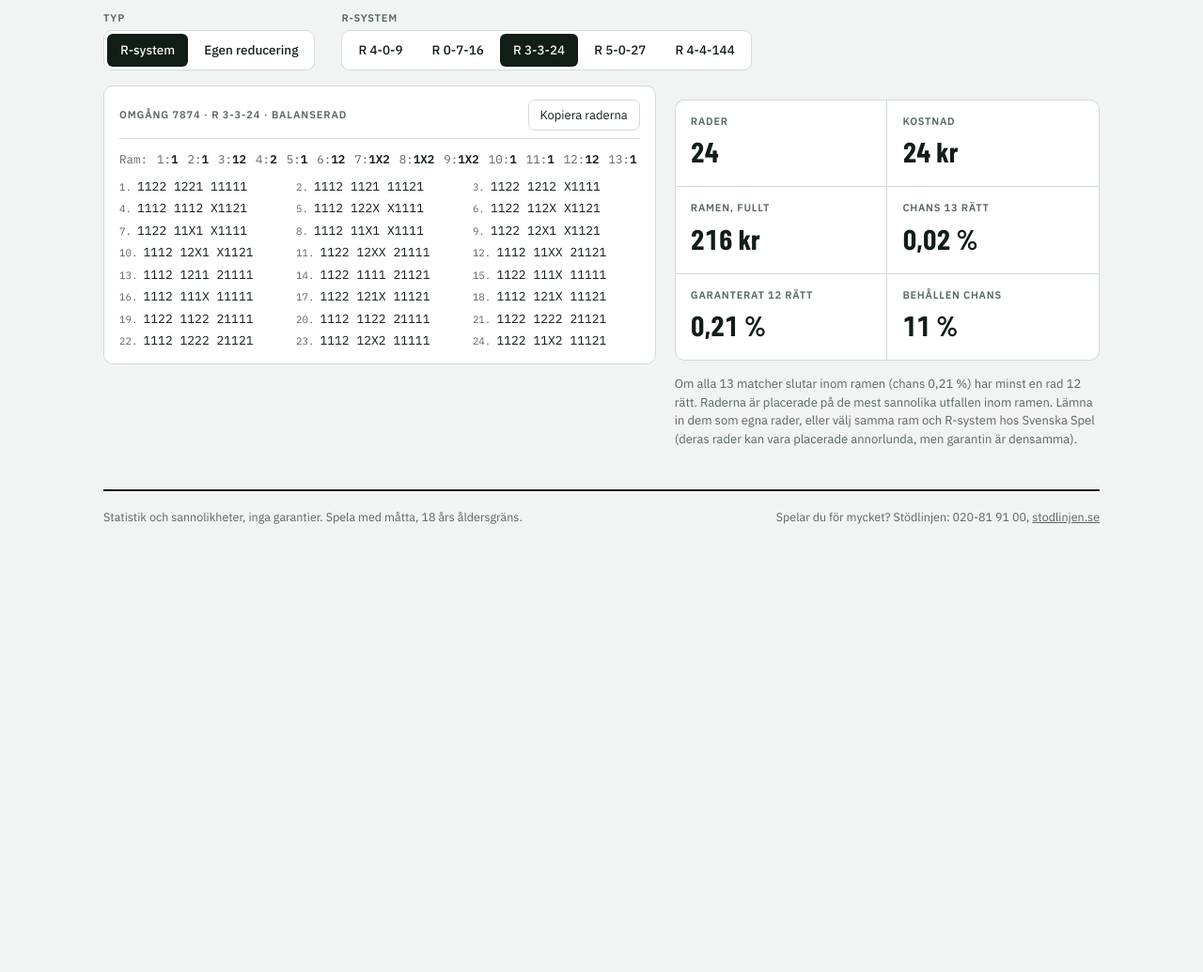
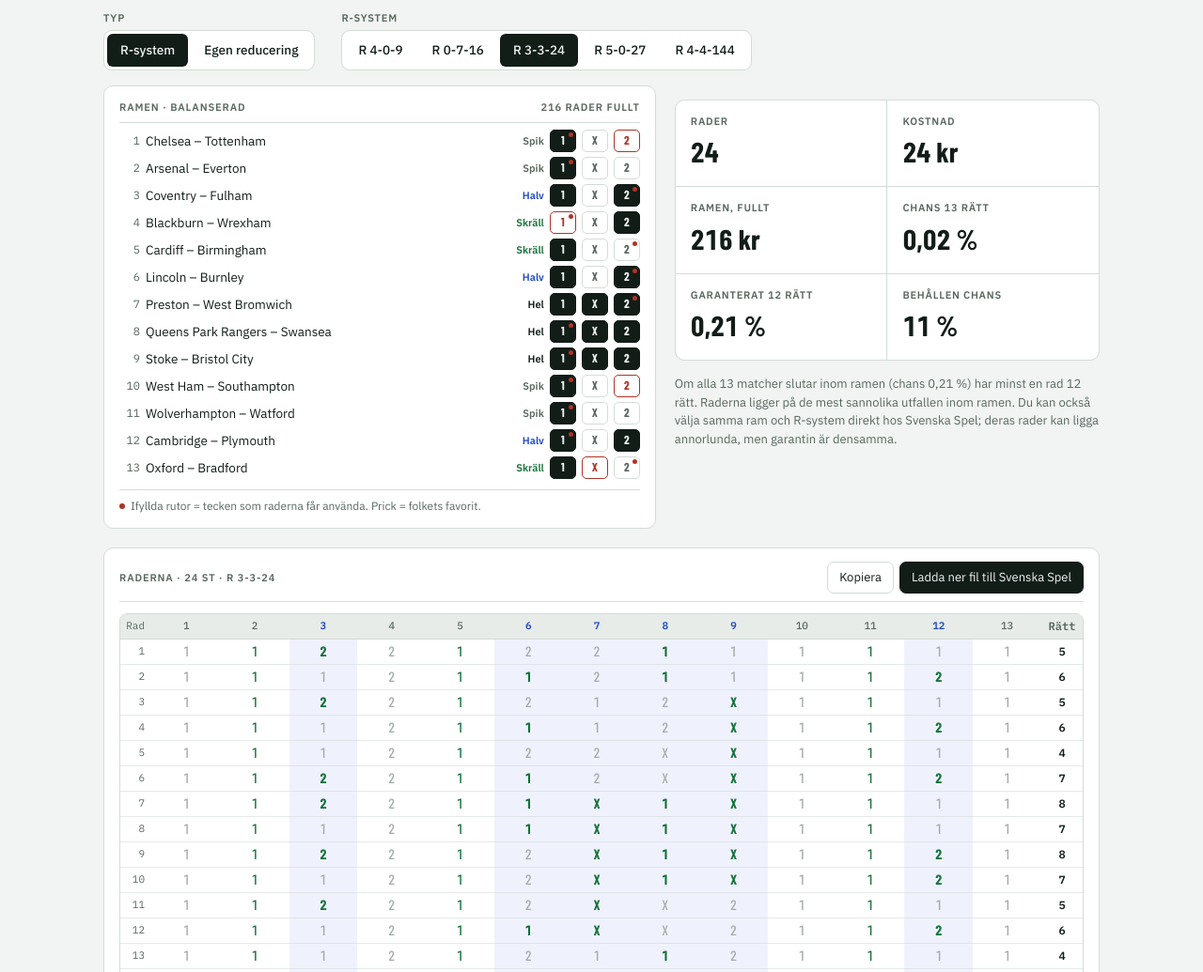
Before and after one commit to beerbear78/understreck, a plain HTML site: page site/index.html in a window 1280 px wide. Shown: the part 3480-4515 px from the top of the page at 94% size. Before the commit the page ends 4104 px from the top, so only its background shows below. Drawn offline with nearby package versions, Linux system fonts and the light colour scheme.

Commit message:
Reducerat system: ramen som kupong, raderna som tabell och fil till Svenska Spel
Co-Authored-By: Claude Opus 5.5 <noreply@anthropic.com>

```diff
--- a/site/index.html
+++ b/site/index.html
@@ -248,14 +248,28 @@ section{margin-top:40px}
 .red-filters .mm{display:flex;align-items:center;gap:6px;font-size:13px;color:var(--muted);text-transform:none;letter-spacing:0;font-weight:400}
 .red-filters input{width:56px;font:inherit;font-family:var(--font-mono);font-size:14px;padding:6px 8px;border:1px solid var(--line);border-radius:6px;background:var(--surface);color:var(--ink)}
 .red-filters input.wide{width:100px}
-.red-box{background:var(--surface);border:1px solid var(--line);border-radius:var(--radius);padding:14px 16px;display:grid;gap:10px;min-width:0}
-.red-rows{display:grid;grid-template-columns:repeat(auto-fill,minmax(150px,1fr));gap:4px 14px;max-height:340px;overflow:auto;font-family:var(--font-mono);font-size:13px;font-variant-numeric:tabular-nums;padding-right:4px}
-.red-rows span{white-space:nowrap}
-.red-rows small{color:var(--muted);margin-right:6px}
-.red-rows .w{color:var(--good);font-weight:600}
-.red-frame{display:flex;flex-wrap:wrap;gap:4px 10px;font-family:var(--font-mono);font-size:12.5px;color:var(--muted)}
-.red-frame b{color:var(--ink)}
+.red-box{margin-top:20px;background:var(--surface);border:1px solid var(--line);border-radius:var(--radius);padding:14px 16px;display:grid;gap:10px;min-width:0}
+.red-btns{display:flex;flex-wrap:wrap;gap:6px}
+.btn.primary{background:var(--ink);border-color:var(--ink);color:var(--bg)}
+.btn.primary:hover{background:var(--ink);opacity:.85}
+.rm-wrap{max-height:440px;overflow:auto;border:1px solid var(--line);border-radius:8px}
+.rm{border-collapse:separate;border-spacing:0;width:100%;font-variant-numeric:tabular-nums}
+.rm th,.rm td{padding:0;height:27px;min-width:22px;text-align:center}
+.rm thead th{position:sticky;top:0;z-index:1;background:var(--surface-2);font-family:var(--font-mono);font-size:11px;font-weight:500;color:var(--muted);border-bottom:1px solid var(--line)}
+.rm thead th.g{color:var(--accent);font-weight:600}
+.rm td{font-family:var(--font-display);font-weight:700;font-size:15px;border-bottom:1px solid color-mix(in srgb,var(--line) 60%,transparent)}
+.rm td.s{color:color-mix(in srgb,var(--muted) 55%,var(--surface));font-weight:500}
+.rm td.g{background:color-mix(in srgb,var(--accent-soft) 55%,var(--surface))}
+.rm td.ok{color:var(--good)}
+.rm td.no{color:color-mix(in srgb,var(--muted) 55%,var(--surface));font-weight:500}
+.rm .rn{width:34px;padding-right:8px;text-align:right;font-family:var(--font-mono);font-size:11px;font-weight:400;color:var(--muted)}
+.rm .rt{width:44px;font-family:var(--font-mono);font-size:12px;font-weight:600}
+.rm tr.win td.rt{color:var(--good)}
+.rm tbody tr:last-child td{border-bottom:0}
+@media (max-width:480px){.red-box{padding:12px}.rm th,.rm td{min-width:20px}.rm .rn{width:26px;padding-right:5px}}
 .red-empty{margin:0;font-size:13.5px;color:var(--muted)}
+.red-foot{margin:0;font-size:12.5px;color:var(--muted);display:grid;gap:4px}
+.red-foot b{color:var(--ink);font-weight:600}
 .sum-sub{font-family:var(--font-body);font-size:13px;font-weight:500;color:var(--muted)}
 
 /* Metod */
@@ -357,12 +371,13 @@ footer a{color:inherit}
       <label>Behåll högst<span class="mm"><input id="red-max" class="wide" type="number" min="0" inputmode="numeric" placeholder="alla"> mest sannolika rader</span></label>
     </div>
     <div class="sys">
-      <div class="red-box" id="red-box"></div>
+      <div class="mini" id="red-frame"></div>
       <div>
         <dl class="sum" id="red-sum"></dl>
         <p class="sum-note" id="red-note"></p>
       </div>
     </div>
+    <div class="red-box" id="red-box"></div>
     <textarea id="red-text" class="sys-text" readonly hidden aria-label="Det reducerade systemets rader som text"></textarea>
   </section>
 
@@ -373,7 +388,7 @@ footer a{color:inherit}
 </div>
 
 <script src="data.js"></script>
-<script src="rkoder.js"></script>
+<script src="rkoder.js?v=2"></script>
 <script>
 (function(){
   const ROUNDS = (window.STRYK_ROUNDS || []).slice().sort((a,b)=>b.id-a.id);
@@ -829,16 +844,48 @@ footer a{color:inherit}
     }
     const sel = red.frame.sel;
     const p13 = red.rows.reduce((t, row) => t + rowP(an, row), 0);
-    const frameTxt = r.matches.map((m, i) => `<span>${m.n}:<b>${sel[i].map(k => SIGNS[k]).join('')}</b></span>`).join('');
-    const rowsTxt = red.rows.map((row, i) => {
-      const hit = rowIdx && row.every((k, j) => rowIdx[j] === k);
-      const s = row.map(k => SIGNS[k]).join('');
-      return `<span class="${hit ? 'w' : ''}"><small>${i + 1}.</small>${s.slice(0, 4)} ${s.slice(4, 8)} ${s.slice(8)}</span>`;
+    const prof = PROFILES[state.profile] || PROFILES.balans;
+    const KIND = ['', 'Spik', 'Halv', 'Hel'];
+
+    // Ramen som en liten kupong: ifyllda rutor = tecken som raderna får använda.
+    $('#red-frame').innerHTML = `<div class="mini-head"><span class="lbl">Ramen · ${esc(prof.label)}</span><span class="lbl">${red.frameRows.toLocaleString('sv-SE')} rader fullt</span></div>` +
+      r.matches.map((m, i) => {
+        const fav = favOf(an[i]), n = sel[i].length;
+        const tag = red.frame.skrall[i] ? '<span class="kind skrall">Skräll</span>' : `<span class="kind ${['', 'spik', 'halv', 'hel'][n]}">${KIND[n]}</span>`;
+        return `<div class="mini-row">
+        <span class="mn">${m.n}</span><span class="mt">${esc(m.home)} – ${esc(m.away)}</span>
+        ${tag}
+        ${[0,1,2].map(k => `<span class="box${sel[i].includes(k) ? ' on' : ''}${k===fav ? ' fav' : ''}${rowIdx && rowIdx[i] === k ? (sel[i].includes(k) ? ' hit' : ' miss') : ''}"${k===fav ? ' title="Folkets favorit"' : ''}>${SIGNS[k]}</span>`).join('')}
+      </div>`;
+      }).join('') +
+      `<p class="mini-foot"><span class="favdot" aria-hidden="true"></span>Ifyllda rutor = tecken som raderna får använda. Prick = folkets favorit.</p>`;
+
+    // Raderna som tabell: en kolumn per match, tonade kolumner är garderade.
+    const g = sel.map(s => s.length > 1);
+    const head = `<tr><th class="rn" scope="col">Rad</th>${r.matches.map((m, i) => `<th scope="col"${g[i] ? ' class="g"' : ''}>${m.n}</th>`).join('')}${rowIdx ? '<th class="rt" scope="col">Rätt</th>' : ''}</tr>`;
+    const body = red.rows.map((row, ri) => {
+      const right = rowIdx ? row.reduce((t, k, j) => t + (rowIdx[j] === k ? 1 : 0), 0) : 0;
+      const cells = row.map((k, j) => {
+        const cls = [g[j] ? 'g' : 's'];
+        if (rowIdx && rowIdx[j] >= 0) cls.push(rowIdx[j] === k ? 'ok' : 'no');
+        return `<td class="${cls.join(' ')}">${SIGNS[k]}</td>`;
+      }).join('');
+      return `<tr${right >= 10 ? ' class="win"' : ''}><td class="rn">${ri + 1}</td>${cells}${rowIdx ? `<td class="rt">${right}</td>` : ''}</tr>`;
     }).join('');
-    $('#red-box').innerHTML = `<div class="mini-head"><span class="lbl">Omgång ${esc(r.id)} · ${esc(red.label)} · ${esc((PROFILES[state.profile] || PROFILES.balans).label)}</span>${red.rows.length ? '<button type="button" class="btn" id="copy-red">Kopiera raderna</button>' : ''}</div>
-      <div class="red-frame">Ram: ${frameTxt}</div>
-      ${red.rows.length ? `<div class="red-rows">${rowsTxt}</div>` : '<p class="red-empty">Inga rader uppfyller villkoren. Vidga intervallen.</p>'}`;
+    const empty = st.type === 'r'
+      ? 'Tabellen för R-systemet kunde inte läsas in. Ladda om sidan.'
+      : 'Inga rader uppfyller villkoren. Vidga intervallen ovan.';
+    $('#red-box').innerHTML = `<div class="mini-head"><span class="lbl">Raderna · ${red.rows.length} st · ${esc(red.label)}</span>${red.rows.length ? `<span class="red-btns"><button type="button" class="btn" id="copy-red">Kopiera</button><button type="button" class="btn primary" id="dl-red">Ladda ner fil till Svenska Spel</button></span>` : ''}</div>
+      ${red.rows.length ? `<div class="rm-wrap"><table class="rm"><thead>${head}</thead><tbody>${body}</tbody></table></div>
+      <div class="red-foot"><span>Tonade kolumner är garderade matcher, där raderna skiljer sig åt.${rowIdx ? ' Grönt = rätt tecken.' : ''}</span>
+      <span><b>Lämna in hos Svenska Spel:</b> ladda ner filen, logga in och gå till Stryktipset → Mer → Externa systemspel och ladda upp den.</span></div>`
+      : `<p class="red-empty">${empty}</p>`}`;
     state.redText = `Stryktipset omgång ${r.id}, ${red.label}\n` + red.rows.map(row => row.map(k => SIGNS[k]).join('')).join('\n');
+    // Svenska Spels format för egna rader: produkt på första raden, sedan en enkelrad per rad (E,1,X,2,...).
+    state.redFile = {
+      name: `stryktipset-${r.id}-${st.type === 'r' ? 'R-' + red.label.slice(2) : 'egen-' + red.frameRows}.txt`,
+      text: 'Stryktipset\r\n' + red.rows.map(row => 'E,' + row.map(k => SIGNS[k]).join(',')).join('\r\n') + '\r\n',
+    };
     const share = red.frame.hit > 0 ? p13 / red.frame.hit : 0;
     $('#red-sum').innerHTML = `
       <div><dt>Rader</dt><dd>${red.rows.length}</dd></div>
@@ -848,8 +895,8 @@ footer a{color:inherit}
       <div><dt>${red.guarantee ? 'Garanterat 12 rätt' : 'Ramen sitter'}</dt><dd>${fmtChance(red.frame.hit)}</dd></div>
       <div><dt>Behållen chans</dt><dd>${Math.round(share * 100)} %</dd></div>`;
     $('#red-note').innerHTML = red.guarantee
-      ? `Om alla 13 matcher slutar inom ramen (chans ${fmtChance(red.frame.hit)}) har minst en rad 12 rätt. Raderna är placerade på de mest sannolika utfallen inom ramen. Lämna in dem som egna rader, eller välj samma ram och R-system hos Svenska Spel (deras rader kan vara placerade annorlunda, men garantin är densamma).`
-      : `Behållen chans = hur stor del av ramens chans för 13 rätt som finns kvar efter villkoren. Lämna in raderna som egna rader.`;
+      ? `Om alla 13 matcher slutar inom ramen (chans ${fmtChance(red.frame.hit)}) har minst en rad 12 rätt. Raderna ligger på de mest sannolika utfallen inom ramen. Du kan också välja samma ram och R-system direkt hos Svenska Spel; deras rader kan ligga annorlunda, men garantin är densamma.`
+      : `Behållen chans = hur stor del av ramens chans för 13 rätt som finns kvar efter villkoren.`;
   }
 
   // Antal rader i ett system per antal rätt, och vinsten enligt utdelningen.
@@ -957,6 +1004,14 @@ footer a{color:inherit}
     if (br){ state.red.rkey = br.dataset.r; saveRed(); render(); return; }
     const bram = e.target.closest('#segram button');
     if (bram){ state.red.frame = +bram.dataset.ram; saveRed(); render(); return; }
+    if (e.target.closest('#dl-red')){
+      const a = document.createElement('a');
+      a.href = URL.createObjectURL(new Blob([state.redFile.text], { type: 'text/plain' }));
+      a.download = state.redFile.name;
+      document.body.appendChild(a); a.click(); a.remove();
+      setTimeout(() => URL.revokeObjectURL(a.href), 1000);
+      return;
+    }
     if (e.target.closest('#copy-red')){
       const btn = e.target.closest('#copy-red');
       const fallback = () => {
```
